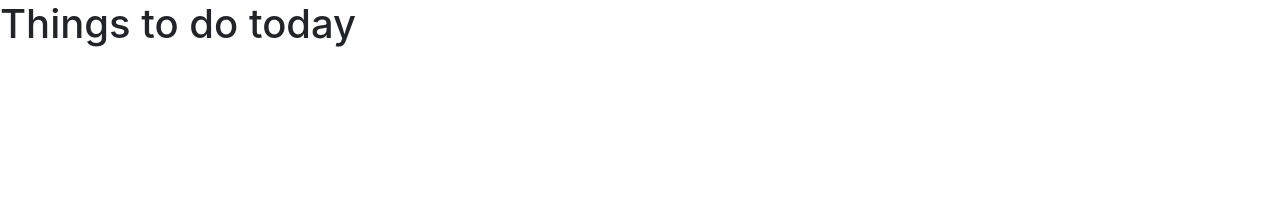
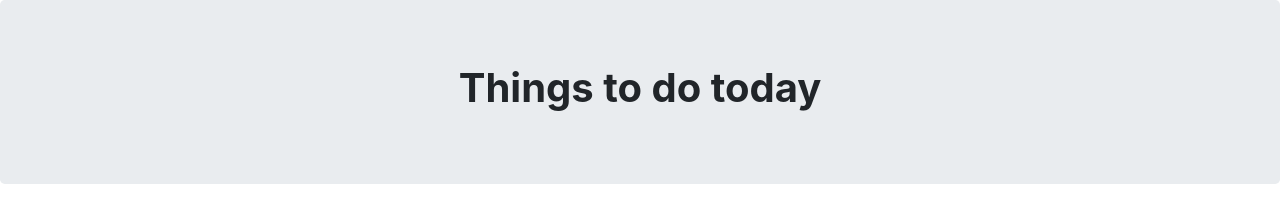
Before and after one commit to bpalowski/Just_for_today, a plain HTML site: page justfortoday/index.html in a window 1280 px wide. Drawn offline with nearby package versions, Linux system fonts and the light colour scheme.

Commit message:
Adding text to html and some css/bootstrap classes

```diff
--- a/justfortoday/css/styles.css
+++ b/justfortoday/css/styles.css
@@ -0,0 +1,4 @@
+/* Header*/
+.jumbotron{
+  text-align: center;
+}
--- a/justfortoday/index.html
+++ b/justfortoday/index.html
@@ -7,7 +7,10 @@
     <title>Just for today</title>
   </head>
   <body>
-    <h1>Things to do today</h1>
-
+    <div class="jumbotron">
+      <div class="well">
+    <h1><strong>Things to do today</strong></h1>
+  </div>
+</div>
   </body>
 </html>
```
